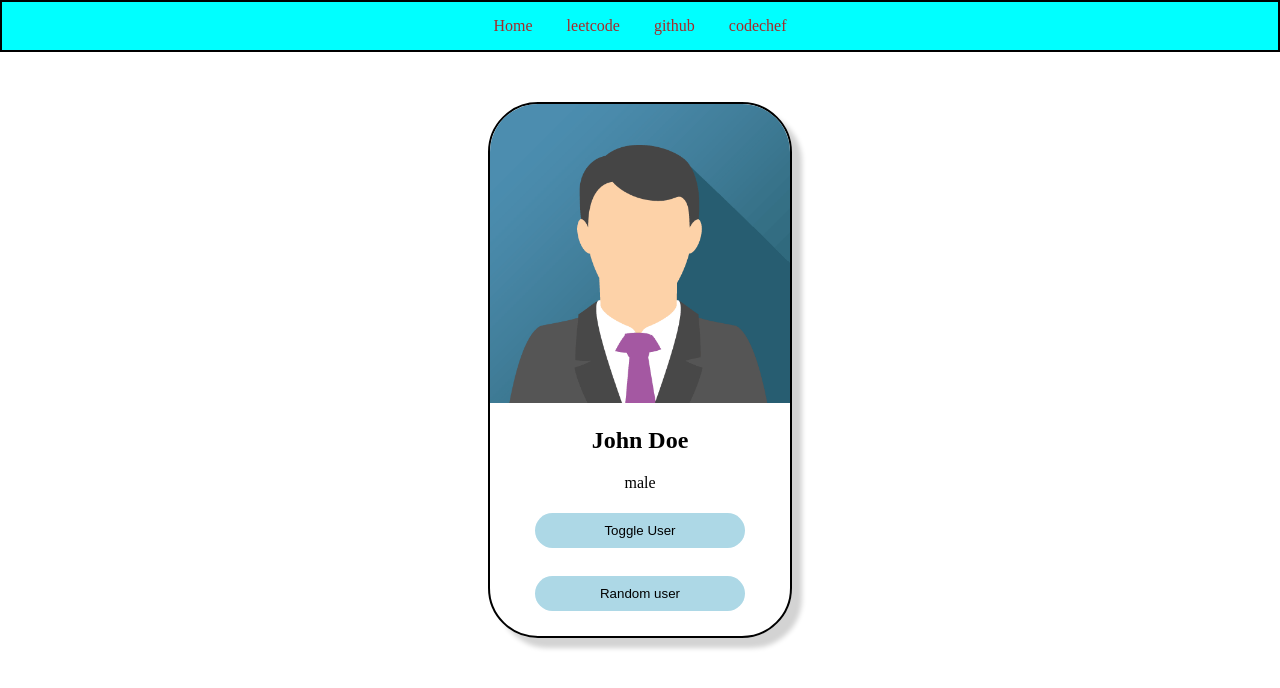
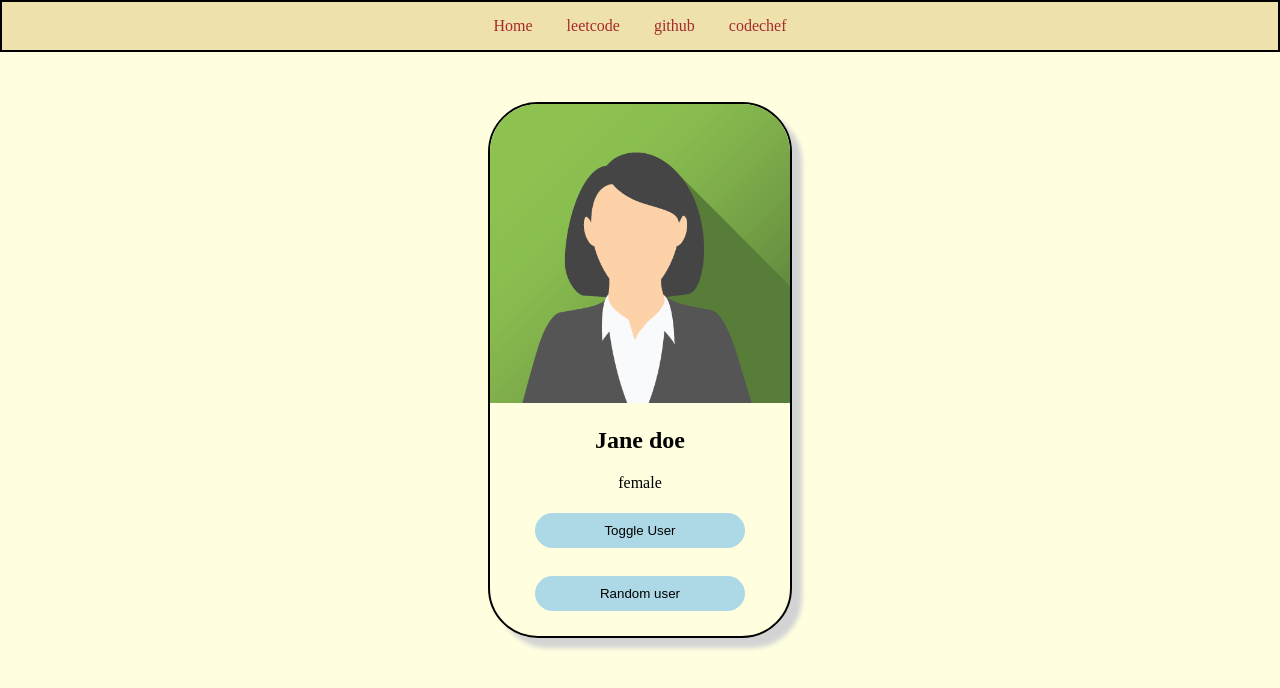
Before and after one commit to Hasini-0712/web-development, a plain HTML site: page index.html in a window 1280 px wide. Both pictures are taken after a click on the button "Toggle User". Drawn offline with Linux system fonts and the light colour scheme.

Commit message:
added toggle function

```diff
--- a/index.css
+++ b/index.css
@@ -11,7 +11,7 @@ h1{
     border-color: black;
     border-width: 2px;
     border-style: solid;
-    background-color: aqua;
+    background-color: rgb(239, 225, 172);
     padding: 15px;
     text-align: center;
 }
@@ -21,12 +21,13 @@ h1{
     color: brown;
 }
 .nav a:hover{
-    background-color: lightskyblue;
+    background-color: rgb(203, 150, 35);
     color:black;
     text-decoration: underline;
 }
 body{
     margin :0px;
+    background-color: lightyellow;
 }
 .card{
     border: 2px solid black;
@@ -52,6 +53,6 @@ body{
     border-radius: 50px;
 }
 .card button:hover{
-    background-color: rgb(13, 73, 110);
+    background-color:rgb(201, 145, 13);
     color: white;
 }
--- a/index.html
+++ b/index.html
@@ -14,12 +14,13 @@
         <a href="">codechef</a>
     </div>
     <div class="card">
-        <img src="john.png" alt="username">
-        <h2>John Doe</h2>
-        <p>male</p>
-        <button>Toggle User</button>
+        <img id="user-image" src="john.png" alt="username">
+        <h2 id="username">John Doe</h2>
+        <p id="user-gender">male</p>
+        <button onclick="toggle() ">Toggle User</button>
         <br><br>
         <button>Random user</button>
     </div>
+    <script src="index.js"></script>
 </body>
 </html>
--- /dev/null
+++ b/index.js
@@ -0,0 +1,22 @@
+var uzers=[
+    {
+        "name":"John doe",
+        "gender":"male",
+        "image":"john.png"
+    },
+    {
+        "name":"Jane doe",
+        "gender":"female",
+        "image":"jane.png"
+    },
+]
+var index=0;
+function toggle(){
+    if(index==0)
+        index=1;
+    else
+        index=0;
+    document.getElementById("username").innerHTML=uzers[index].name;
+    document.getElementById("user-gender").innerHTML=uzers[index].gender;
+    document.getElementById("user-image").src=uzers[index].image;
+}
```
Also changed, not shown: jane.png (added).
